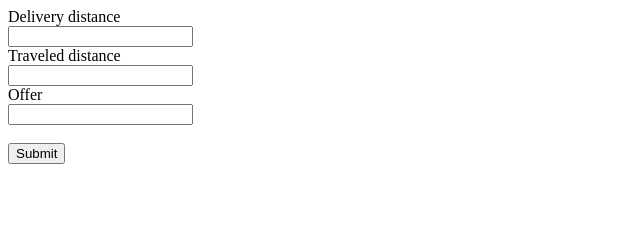
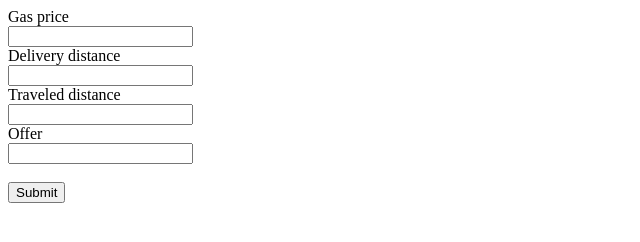
Before and after one commit to LuisC95/DeliveryEarningsCalculator, a plain HTML site: page index.html in a window 1280 px wide. Shown: the whole page, without its empty margins (0-640 px from the left). Drawn offline with Linux system fonts and the light colour scheme.

Commit message:
adding gas price

```diff
--- a/index.html
+++ b/index.html
@@ -8,8 +8,10 @@
 </head>
 <body>
     <form action="">
+        <label for="">Gas price</label><br>
+        <input type="number" id="distance" step="0"><br>
         <label for="">Delivery distance</label><br>
-        <input type="number" id="distance" step="0.01"><br>
+        <input type="number" id="distance" step="0"><br>
         <label for="">Traveled distance</label><br>
         <input type="number" id="traveled" step="0.01"><br>
         <label for="">Offer</label><br>
```
